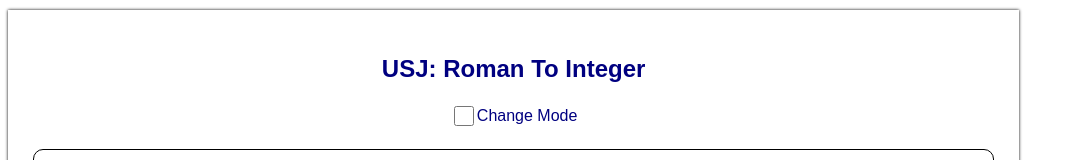
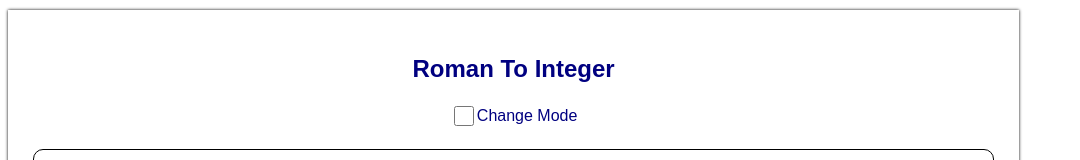
Before and after one commit to GomezPMario/Task6SoftwareQuality, a plain HTML site: page index.html in a window 1280 px wide. Shown: the top 160 px of the page, without its empty margins (0-1080 px from the left). Drawn offline with Linux system fonts and the light colour scheme.

Commit message:
Update index.html

```diff
--- a/index.html
+++ b/index.html
@@ -6,7 +6,7 @@
   <body onload="init()">
     <main class="container">
       <section class="content">
-        <h1>USJ: Roman To Integer</h1>
+        <h1>Roman To Integer</h1>
         <div class="group">
           <input type="checkbox" name="mode-selector" />
           <label for="mode-selector">Change Mode</label>
```
